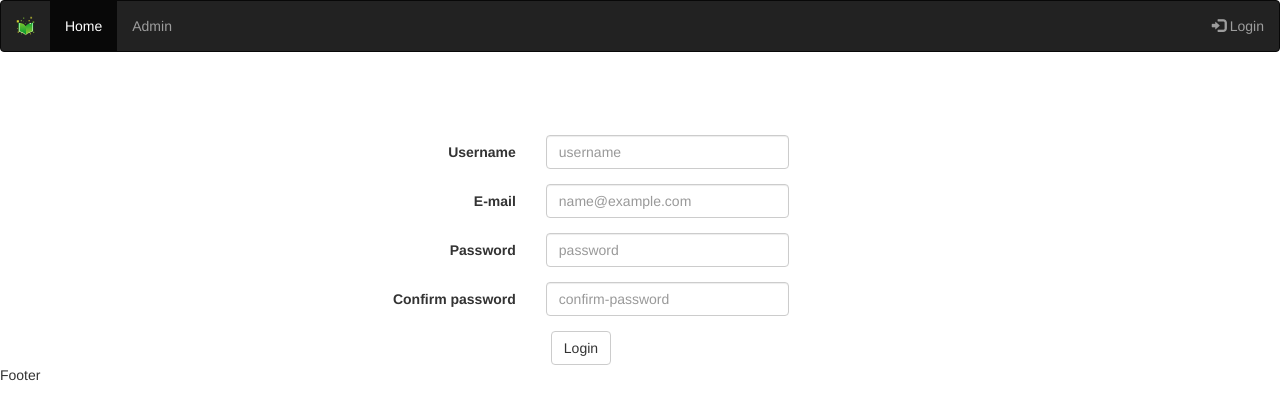
After one commit to laurentiu1981/gbooks, a PHP site: template views/layouts/register.tpl.php in a window 1280 px wide. The commit adds this page. Shown: the top 420 px of the page. Run offline with PHP 8.4, Linux system fonts and the light colour scheme; the template is opened without the code that fills it, so the values that code supplies are empty; some libraries are stand-ins or nearby versions.

Commit message:
GBOOK-5: Add login/register screens.

```diff
--- a/css/style.css
+++ b/css/style.css
@@ -10,3 +10,23 @@
     min-height: 36px;
     overflow: hidden;
 }
+
+.menu {
+    list-style-type: none;
+    overflow: auto;
+}
+
+.menu li {
+    float: left;
+    padding: 2px;
+}
+
+.center-div{
+    display: flex;
+    padding-top: 5%;
+}
+
+form{
+    width: 50%;
+    margin: 0 auto;
+}
--- a/includes/routes.php
+++ b/includes/routes.php
@@ -13,7 +13,9 @@ function gbooks_routes_definitions() {
     '/' => 'Controllers\HomeController::homepageAction',
     '/admin'=> array(
       'GET' => 'Controllers\AdminController::adminpageAction',
-    )
+    ),
+		'/register' => 'Controllers\UserAuthenticationController::registerAction',
+		'/login' => 'Controllers\UserAuthenticationController::loginAction',
   );
 }
 
--- /dev/null
+++ b/views/layouts/register.tpl.php
@@ -0,0 +1,59 @@
+<!DOCTYPE html>
+<html>
+<head>
+    <title><?php echo $title; ?> | GBooks</title>
+    <meta http-equiv='Content-Type' content='text/html;charset=utf-8'/>
+    <meta name="viewport" content="width=device-width, initial-scale=1">
+    <link rel="stylesheet" href="https://maxcdn.bootstrapcdn.com/bootstrap/3.3.7/css/bootstrap.min.css">
+    <script src="https://ajax.googleapis.com/ajax/libs/jquery/3.3.1/jquery.min.js"></script>
+    <script src="https://maxcdn.bootstrapcdn.com/bootstrap/3.3.7/js/bootstrap.min.js"></script>
+    <link href="/css/style.css" rel="stylesheet" />
+	<?php echo $css; ?>
+
+
+</head>
+<body>
+<?php include SITE_ROOT . '/views/layouts/partials/header.tpl.php' ?>
+
+<content class="col-lg-12" >
+    <div><?php echo $content; ?></div>
+    <div class="center-div">
+        <form method="post" class="form-horizontal">
+            <div class="form-group">
+                <label class="control-label col-sm-4" for="username">Username</label>
+                <div class="col-sm-5">
+                    <input type='text' class="form-control" name="username" id="username" placeholder="username"/>
+                </div>
+            </div>
+            <div class="form-group">
+                <label class="control-label col-sm-4" for="email">E-mail</label>
+                <div class="col-sm-5">
+                    <input type='email' class="form-control" name="email" id="email" placeholder="name@example.com"/>
+                </div>
+            </div>
+            <div class="form-group">
+                <label class="control-label col-sm-4" for="password">Password</label>
+                <div class="col-sm-5">
+                    <input type='password' class="form-control" name="password" id="password" placeholder="password"/>
+                </div>
+            </div>
+            <div class="form-group">
+                <label class="control-label col-sm-4" for="confirm-password">Confirm password</label>
+                <div class="col-sm-5">
+                    <input type='password' class="form-control" name="confirm-password" id="confirm-password"
+                           placeholder="confirm-password"/>
+                </div>
+            </div>
+            <div class="from-group">
+                <div class="col-sm-offset-4 col-sm-4">
+                    <button type="submit" class="btn btn-default">Login</button>
+                </div>
+            </div>
+        </form>
+    </div>
+</content>
+
+<?php include SITE_ROOT . '/views/layouts/partials/footer.tpl.php' ?>
+<?php echo $scriptElements; ?>
+</body>
+</html>
```
Also changed, not shown: Controllers/UserAuthenticationController.php (added, +34 -0 lines), views/layouts/login.tpl.php (added, +47 -0 lines).
